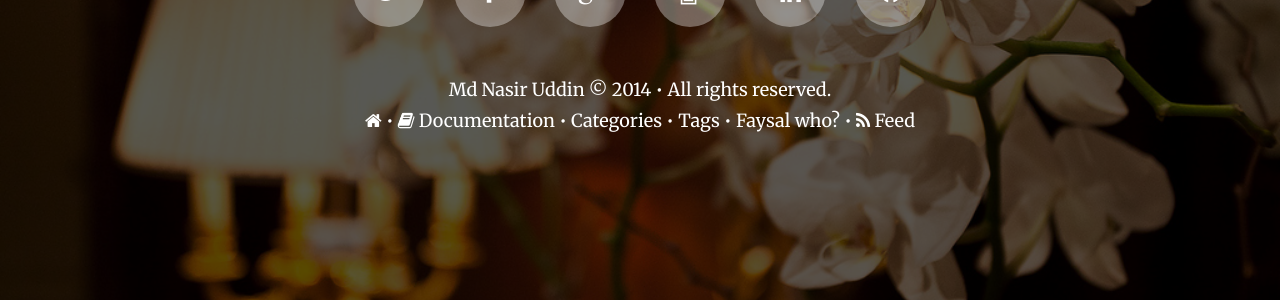
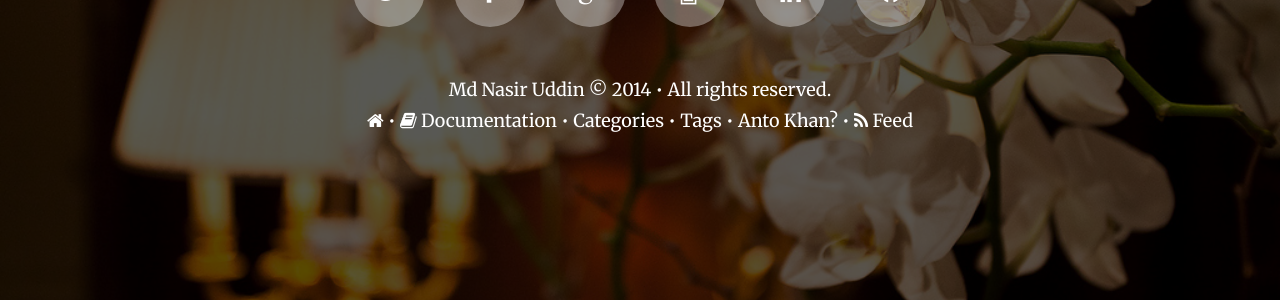
Before and after one commit to mnuworld/blog, a Jekyll site: the page built from index.html, in a window 1280 px wide and 900 px high, scrolled down 4649 px. Shown: the part 586-886 px from the top of the window. Built offline with Jekyll 4.4.1, drawn with Linux system fonts in a browser that asks for light colours; nearby versions of some CDN libraries; the list of posts is cut into pages by our own code; part of the change alters nothing that is shown.

Commit message:
Some Update

```diff
--- a/_config.yml
+++ b/_config.yml
@@ -28,19 +28,19 @@ owner:
   # Use the coder's toolbox at http://coderstoolbox.net/string/#!encoding=xml&action=encode&charset=us_ascii to encode your description into XML string
   description:    Hossain Mohammad Faysal is an Electrical Engineer and a Mathematician based in Doha, Qatar. His interests are anything that&#8217;s related to math, from math itself to programming languages to music to physics to engineering to philosophy.
   # Social networking links used in footer. Update and remove as you like.
-  twitter:        hmfaysal
-  facebook:       hmfaysal
-  github:         hmfaysal
+  twitter:        mnuworld
+  facebook:       antokhans
+  github:         mnuworld
   stackexchange:  https://stackexchange.com/users/3402032/hossain-mohd-faysal
   linkedin:       https://www.linkedin.com/pub/firstname-lastname/12/345/678
   instagram:
   flickr:
   tumblr:
   # For Google Authorship https://plus.google.com/authorship
-  google_plus:    https://plus.google.com/u/0/102602916593522619858
+  google_plus:    https://google.com/+antokhan
 
 # Analytics and webmaster tools stuff goes here
-google_analytics:   UA-39365944-7
+google_analytics:   UA-52367954-1
 google_verify:
 # https://ssl.bing.com/webmaster/configure/verify/ownership Option 2 content= goes here
 bing_verify:
@@ -58,7 +58,7 @@ links:
     url: /categories
   - title: Tags
     url: /tags
-  - title: Faysal who?
+  - title: Anto Khan?
     url: /blog
 
 # http://en.wikipedia.org/wiki/List_of_tz_database_time_zones
--- a/_includes/scripts.html
+++ b/_includes/scripts.html
@@ -3,8 +3,6 @@
 <script src="{{ site.url }}/assets/js/scripts.min.js"></script>
 <script type="text/javascript" src="{{ site.url }}/assets/js/waypoints.min.js"></script>
 <script type="text/javascript" src="{{ site.url }}/assets/js/script.js"></script>
-<script type='text/javascript'>console.log("HMFaysal Omega Theme Version 2.0");</script>
-<script type='text/javascript'>console.log("https://alum.mit.edu/www/hmfaysal");</script>
 <script type='text/javascript'>$(document).ready(function(){$(".time").text(function(a,b){return Math.round(parseFloat(b))})});</script>
 
 <script type="text/javascript">
```
Also changed, not shown: _layouts/home.html (+0 -15 lines), _layouts/page.html (+0 -14 lines), _layouts/pageminimal.html (+0 -14 lines), _layouts/post.html (+0 -15 lines).
